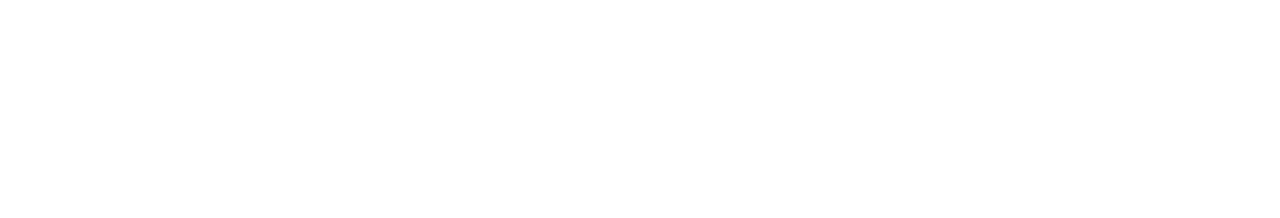
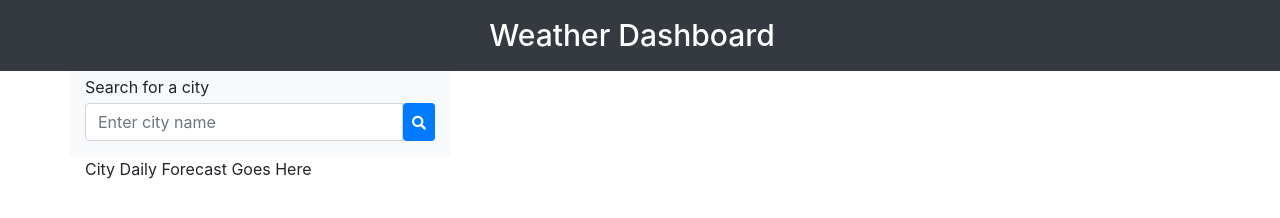
Before and after one commit to bspiewak6/weather-dashboard, a plain HTML site: page index.html in a window 1280 px wide. Drawn offline with nearby package versions, Linux system fonts and the light colour scheme.

Commit message:
updated navbar and search city card

```diff
--- a/assets/css/style.css
+++ b/assets/css/style.css
@@ -0,0 +1,3 @@
+.h1 {
+    font-size: 30px;
+}
--- a/index.html
+++ b/index.html
@@ -2,15 +2,58 @@
 <html lang="en">
 <head>
     <meta charset="UTF-8">
-    <meta name="viewport" content="width=device-width, initial-scale=1.0">
+    <meta name="viewport" content="width=device-width, initial-scale=1, shrink-to-fit=no">
+    <meta http-equiv="X-UA-Compatible" content="ie=edge">
     <!-- Links to Bootstrap, Font Awesome icons and my own style.css -->
-    <link rel="stylesheet" href="https://stackpath.bootstrapcdn.com/bootstrap/4.3.1/css/bootstrap.min.css">
+    <link rel="stylesheet" href="https://stackpath.bootstrapcdn.com/bootstrap/4.1.3/css/bootstrap.min.css" integrity="sha384-MCw98/SFnGE8fJT3GXwEOngsV7Zt27NXFoaoApmYm81iuXoPkFOJwJ8ERdknLPMO" crossorigin="anonymous">
     <link rel="stylesheet" href="https://use.fontawesome.com/releases/v5.8.1/css/all.css" integrity="sha384-50oBUHEmvpQ+1lW4y57PTFmhCaXp0ML5d60M1M7uH2+nqUivzIebhndOJK28anvf" crossorigin="anonymous">
     <link rel="stylesheet" href="./assets/css/style.css" />
     <title>Weather Dashboard</title>
 </head>
 
 <body>
+    <!-- add Weather Dashboard navbar -->
+    <nav class="navbar navbar-dark bg-dark">
+        <span class="navbar-brand mb-0 h1 w-100 text-center">Weather Dashboard</span>
+    </nav>
+
+    <!-- container to hold all content -->
+    <div class="container flex-row justify-space-between">
+        <!-- search for a city-->
+        <div class="row">
+            <div class="col-4 bg-light">
+                <p class="search-header my-1">Search for a city</p>
+                <div class="input-group mb-3">
+                <input class="form-control" type="text" placeholder="Enter city name" aria-label="Enter city name">
+                <button class="btn btn-primary btn-sm" type="submit"><i class="fas fa-search"></i></button>
+                </div>
+            </div>
+        </div>
+        <!-- city forecast -->
+        <div class="row">
+            <div class="col-8">
+                <p>City Daily Forecast Goes Here</p>
+            </div>
+        </div>
+
+
+        <!-- 5-day forecast -->
+        <div class="row">
+
+        </div>
+
+    </div>
+
+
+
+
+
+
+
+
+
+
+
 
 
     <!-- Links to jQuery, Moment.js and my own script.js file -->
```
